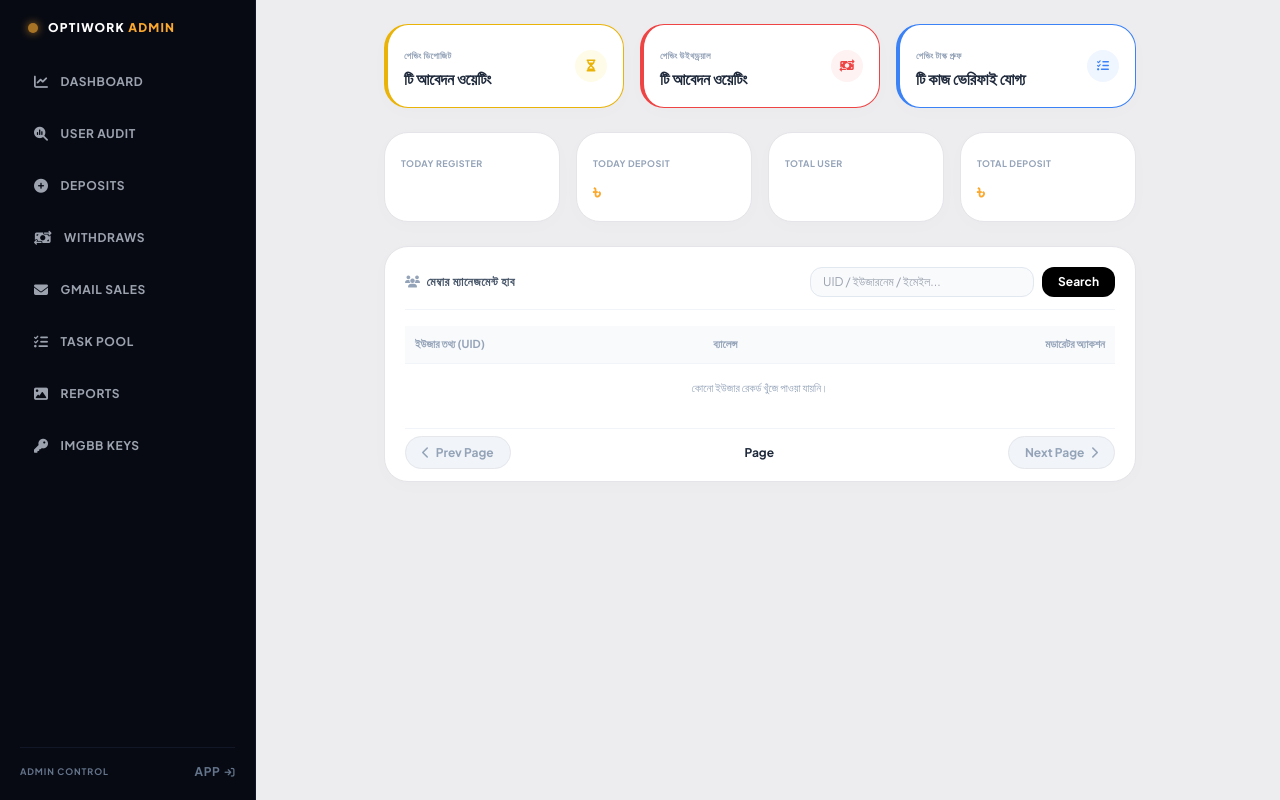
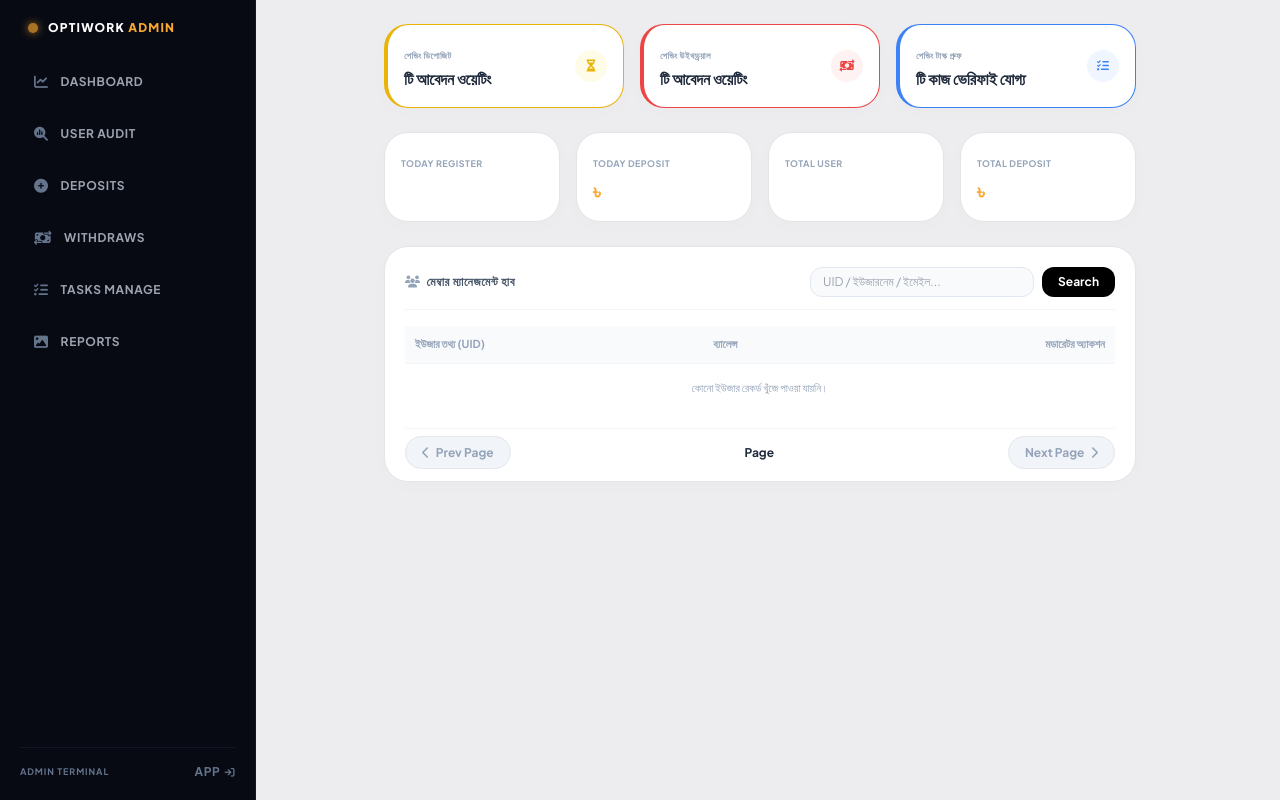
Before and after one commit to teamcipx/Orpi, a Flask app: template templates/admin.html in a window 1280 px wide. Run offline with Flask 3, Linux system fonts and the light colour scheme; the template is opened without the code that fills it, so the values that code supplies are empty; some libraries are stand-ins or nearby versions.

Commit message:
Update admin_base.html

```diff
--- a/templates/admin_base.html
+++ b/templates/admin_base.html
@@ -3,7 +3,7 @@
 <head>
     <meta charset="UTF-8">
     <meta name="viewport" content="width=device-width, initial-scale=1.0">
-    <title>Opti Work - Admin Control</title>
+    <title>{% block title %}Opti Work - Admin Panel{% endblock %}</title>
 
     <!-- Google Fonts: Plus Jakarta Sans -->
     <link href="https://fonts.googleapis.com/css2?family=Plus+Jakarta+Sans:wght@300;400;500;600;700;800&display=swap" rel="stylesheet">
@@ -25,7 +25,7 @@
     </script>
     <style>
         body {
-            background-color: #EDEDF0;
+            background-color: #EDEDF0; /* Blockio ম্যাট অফ-হোয়াইট ব্যাকগ্রাউন্ড */
         }
         .blockio-card {
             background: #FFFFFF;
@@ -43,10 +43,10 @@
 </head>
 <body class="text-[#000000] min-h-screen flex flex-col md:flex-row pb-10 md:pb-0">
 
-    <!-- ================= ১. ডেস্কটপ এডমিন সাইডবার (Midnight Black Theme) ================= -->
+    <!-- ================= ১. ডেস্কটপ এডমিন সাইডবার (লাক্সারি ডার্ক থিম) ================= -->
     <aside class="hidden md:flex flex-col justify-between w-64 bg-[#070A13] border-r border-[#111726] h-screen fixed left-0 top-0 p-5 z-40">
         <div class="space-y-6">
-            <!-- এডমিন লোগো এবং লাইভ নিয়েন ডট -->
+            <!-- এডমিন লোগো -->
             <a href="/admin" class="flex items-center space-x-2.5 px-2">
                 <div class="w-2.5 h-2.5 bg-[#fba82f] rounded-full shadow-[0_0_8px_#fba82f] animate-pulse"></div>
                 <span class="text-xs font-extrabold tracking-widest text-white uppercase">
@@ -54,42 +54,37 @@
                 </span>
             </a>
 
-            <!-- ৮টি অপশন সম্পন্ন সম্পূর্ণ নেভিগেশন লিংকসমূহ -->
+            <!-- এডমিন ক্যাটাগরি মেনু লিংকসমূহ -->
             <div class="space-y-2 text-xs font-bold uppercase tracking-wider text-gray-400">
-                <a href="/admin" class="admin-nav-link flex items-center gap-3 px-3.5 py-3 rounded-xl hover:bg-[#111726] hover:text-white transition-all duration-200">
-                    <i class="fa-solid fa-chart-line text-sm"></i> Dashboard
+                <a href="/admin" class="flex items-center gap-3 px-3.5 py-3 rounded-xl hover:bg-[#111726] hover:text-white transition-all duration-200">
+                    <i class="fa-solid fa-chart-line text-sm text-slate-500"></i> Dashboard
                 </a>
-                <a href="/admin/user-search" class="admin-nav-link flex items-center gap-3 px-3.5 py-3 rounded-xl hover:bg-[#111726] hover:text-white transition-all duration-200">
-                    <i class="fa-solid fa-magnifying-glass-chart text-sm"></i> User Audit
+                <a href="/admin/user-search" class="flex items-center gap-3 px-3.5 py-3 rounded-xl hover:bg-[#111726] hover:text-white transition-all duration-200">
+                    <i class="fa-solid fa-magnifying-glass-chart text-sm text-slate-500"></i> User Audit
                 </a>
-                <a href="/admin/deposits" class="admin-nav-link flex items-center gap-3 px-3.5 py-3 rounded-xl hover:bg-[#111726] hover:text-white transition-all duration-200">
-                    <i class="fa-solid fa-plus-circle text-sm"></i> Deposits
+                <a href="/admin/deposits" class="flex items-center gap-3 px-3.5 py-3 rounded-xl hover:bg-[#111726] hover:text-white transition-all duration-200">
+                    <i class="fa-solid fa-plus-circle text-sm text-slate-500"></i> Deposits
                 </a>
-                <a href="/admin/withdrawals" class="admin-nav-link flex items-center gap-3 px-3.5 py-3 rounded-xl hover:bg-[#111726] hover:text-white transition-all duration-200">
-                    <i class="fa-solid fa-money-bill-transfer text-sm"></i> Withdraws
+                <a href="/admin/withdrawals" class="flex items-center gap-3 px-3.5 py-3 rounded-xl hover:bg-[#111726] hover:text-white transition-all duration-200">
+                    <i class="fa-solid fa-money-bill-transfer text-sm text-slate-500"></i> Withdraws
                 </a>
-                <a href="/admin/gmails" class="admin-nav-link flex items-center gap-3 px-3.5 py-3 rounded-xl hover:bg-[#111726] hover:text-white transition-all duration-200">
-                    <i class="fa-solid fa-envelope text-sm"></i> Gmail Sales
+                <a href="/admin/task" class="flex items-center gap-3 px-3.5 py-3 rounded-xl hover:bg-[#111726] hover:text-white transition-all duration-200">
+                    <i class="fa-solid fa-list-check text-sm text-slate-500"></i> Tasks Manage
                 </a>
-                <a href="/admin/add" class="admin-nav-link flex items-center gap-3 px-3.5 py-3 rounded-xl hover:bg-[#111726] hover:text-white transition-all duration-200">
-                    <i class="fa-solid fa-list-check text-sm"></i> Task Pool
-                </a>
-                <a href="/admin/payout" class="admin-nav-link flex items-center gap-3 px-3.5 py-3 rounded-xl hover:bg-[#111726] hover:text-white transition-all duration-200">
-                    <i class="fa-solid fa-image text-sm"></i> Reports
-                </a>
-                <a href="/admin/keys" class="admin-nav-link flex items-center gap-3 px-3.5 py-3 rounded-xl hover:bg-[#111726] hover:text-white transition-all duration-200">
-                    <i class="fa-solid fa-key text-sm"></i> ImgBB Keys
+                <a href="/admin/payout" class="flex items-center gap-3 px-3.5 py-3 rounded-xl hover:bg-[#111726] hover:text-white transition-all duration-200">
+                    <i class="fa-solid fa-image text-sm text-slate-500"></i> Reports
                 </a>
             </div>
         </div>
 
+        <!-- সাইডবার প্রোফাইল সেকশন -->
         <div class="border-t border-[#111726] pt-4 flex items-center justify-between">
-            <span class="text-[9px] text-slate-500 font-bold uppercase tracking-widest">Admin Control</span>
+            <span class="text-[9px] text-slate-500 font-bold uppercase tracking-widest">Admin Terminal</span>
             <a href="/dashboard" class="text-slate-500 hover:text-white transition text-xs font-bold uppercase tracking-wider flex items-center gap-1">App <i class="fa-solid fa-arrow-right-to-bracket text-[10px]"></i></a>
         </div>
     </aside>
 
-    <!-- ================= ২. মোবাইল ফ্লোটিং ক্যাপসুল হেডার ================= -->
+    <!-- ================= ২. মোবাইল ফ্লোটিং ক্যাপসুল হেডার ও টগল মেনু ================= -->
     <div class="md:hidden sticky top-0 z-50 w-full px-4 pt-3.5 pb-1 bg-gradient-to-b from-[#EDEDF0] via-[#EDEDF0]/90 to-transparent">
         <div class="bg-white border border-[#E5E5E9] rounded-2xl px-4 py-3 flex justify-between items-center shadow-sm relative">
             <a href="/admin" class="flex items-center space-x-2">
@@ -99,30 +94,30 @@
                 </span>
             </a>
 
+            <!-- হ্যামবার্গার টগল বোতাম -->
             <button onclick="toggleAdminMenu()" class="text-slate-800 bg-slate-50 hover:bg-slate-100 border border-slate-200 p-2 rounded-xl focus:outline-none transition-all duration-300">
                 <i id="menu-icon" class="fa-solid fa-bars text-sm"></i>
             </button>
         </div>
 
-        <!-- মোবাইল মেনু ডাইনামিক টগল ড্রপডাউন (৮টি অপশনসহ) -->
-        <div id="top-dropdown-menu" class="hidden mt-2 border border-slate-250 bg-[#070A13] text-gray-300 px-5 py-4 space-y-2 text-[10px] font-bold uppercase tracking-wider w-full rounded-2xl shadow-xl">
-            <a href="/admin" class="block py-2.5 hover:text-white border-b border-white/5"><i class="fa-solid fa-chart-line mr-2"></i> Dashboard</a>
+        <!-- মোবাইল ড্রপডাউন টগল মেনু কার্ড -->
+        <div id="top-dropdown-menu" class="hidden mt-2 border border-slate-200/80 bg-[#070A13] text-gray-300 px-5 py-4 space-y-2 text-[10px] font-bold uppercase tracking-wider w-full rounded-2xl shadow-xl">
+            <a href="/admin" class="block py-2.5 text-white border-b border-white/5"><i class="fa-solid fa-chart-line mr-2 text-[#fba82f]"></i> Dashboard</a>
             <a href="/admin/user-search" class="block py-2.5 hover:text-white border-b border-white/5"><i class="fa-solid fa-magnifying-glass-chart mr-2"></i> User Audit</a>
             <a href="/admin/deposits" class="block py-2.5 hover:text-white border-b border-white/5"><i class="fa-solid fa-plus-circle mr-2"></i> Deposits</a>
             <a href="/admin/withdrawals" class="block py-2.5 hover:text-white border-b border-white/5"><i class="fa-solid fa-money-bill-transfer mr-2"></i> Withdraws</a>
-            <a href="/admin/gmails" class="block py-2.5 hover:text-white border-b border-white/5"><i class="fa-solid fa-envelope mr-2"></i> Gmail Sales</a>
-            <a href="/admin/add" class="block py-2.5 hover:text-white border-b border-white/5"><i class="fa-solid fa-list-check mr-2"></i> Tasks Manage</a>
+            <a href="/admin/task" class="block py-2.5 hover:text-white border-b border-white/5"><i class="fa-solid fa-list-check mr-2"></i> Tasks Manage</a>
             <a href="/admin/payout" class="block py-2.5 hover:text-white border-b border-white/5"><i class="fa-solid fa-image mr-2"></i> Reports</a>
-            <a href="/admin/keys" class="block py-2.5 hover:text-white border-b border-white/5"><i class="fa-solid fa-key mr-2"></i> ImgBB Keys</a>
             <a href="/dashboard" class="block py-2.5 text-[#fba82f]"><i class="fa-solid fa-arrow-right-to-bracket mr-2"></i> Exit to App</a>
         </div>
     </div>
 
-    <!-- মেইন কন্টেন্ট উইন্ডো -->
+    <!-- মূল কনটেন্ট ফ্রেম -->
     <main class="max-w-5xl mx-auto p-4 mt-2 w-full flex-grow md:pl-64 shadow-none">
         {% block admin_content %}{% endblock %}
     </main>
 
+    <!-- মোবাইল টগল ড্রপডাউন স্ক্রিপ্ট -->
     <script>
         function toggleAdminMenu() {
             const menu = document.getElementById('top-dropdown-menu');
@@ -137,26 +132,7 @@
                 icon.classList.add('fa-bars');
             }
         }
+    </script>
 
-        // সাইডবারের একটিভ স্টেট ট্র্যাকার স্ক্রিপ্ট
-        document.addEventListener("DOMContentLoaded", function() {
-            const path = window.location.pathname;
-            const navLinks = document.querySelectorAll('.admin-nav-link');
-
-            navLinks.forEach(link => {
-                const href = link.getAttribute('href');
-                if (path === href) {
-                    link.classList.remove('text-gray-400');
-                    link.classList.add('bg-[#111726]', 'text-white');
-                    // আইকনের কালার অ্যাম্বার-গোল্ড করা
-                    const icon = link.querySelector('i');
-                    if (icon) {
-                        icon.classList.remove('text-slate-500');
-                        icon.classList.add('text-[#fba82f]');
-                    }
-                }
-            });
-        });
-    </script>
 </body>
 </html>
```
